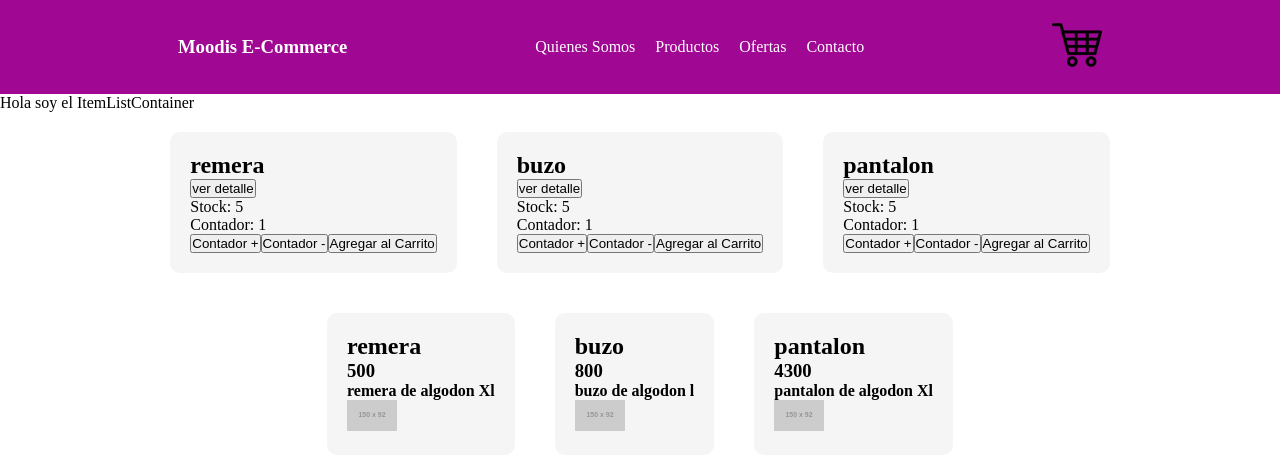
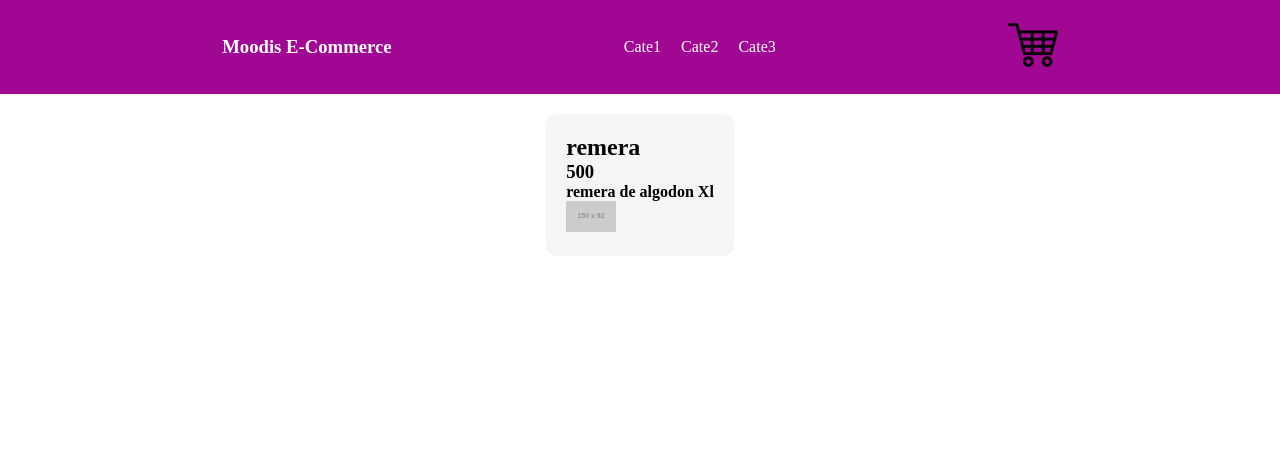
Before and after one commit to jdelaparra92/app_Joaquin_De_La_Parra, a React (Create React App) app: page /item/1 in a window 1280 px wide. Shown: the top 470 px of the page. Built offline with nearby package versions, Linux system fonts and the light colour scheme.

Commit message:
primer entrega del proyecto final

```diff
--- a/package.json
+++ b/package.json
@@ -8,6 +8,7 @@
     "@testing-library/user-event": "^12.8.3",
     "react": "^17.0.2",
     "react-dom": "^17.0.2",
+    "react-router-dom": "^5.3.0",
     "react-scripts": "4.0.3",
     "web-vitals": "^1.1.2"
   },
--- a/src/App.js
+++ b/src/App.js
@@ -2,15 +2,22 @@ import ItemDetailContainer from "./components/DetalleItems/ItemDetailContainer"
 import NavBar from "./components/header/NavBar"
 import ItemListContainer from "./components/ListaItems/ItemListContainer"
 import "./css/styles.css"
-
+import { BrowserRouter , Route , Switch} from "react-router-dom"
+import Cart from "./components/carritoCompras/Cart"
 const App = () => {
 
     return(
-        <>
+        <BrowserRouter>
         <NavBar/>
-        <ItemListContainer greeting= "Hola soy el ItemListContainer"/>
-        <ItemDetailContainer/>
-        </>
+
+
+    <Switch>
+        <Route path="/" component={ItemListContainer} exact/>
+        <Route path="/cate/:id" component={ItemListContainer}/>
+        <Route path="/item/:id" component={ItemDetailContainer}/>
+        <Route path="/cart" component={Cart}/>
+    </Switch>
+        </BrowserRouter>
     )
 }
 
--- a/src/components/DetalleItems/ItemDetailContainer.js
+++ b/src/components/DetalleItems/ItemDetailContainer.js
@@ -2,29 +2,35 @@ import ItemListDetail from "./ItemListDetail"
 import {useEffect} from "react"
 import {useState} from "react"
 import {u} from "../productos/ProductosLista"
+import { useParams } from "react-router-dom"
+
 const ItemDetailContainer = () => {
 
   const [itemsP,setItemsP] = useState([])
-
-
+  const parametros2 = useParams()
+  console.log(parametros2)
   useEffect(() => {
 
-    const operacion = new Promise((res,rej) => {
+    const operacion = new Promise((res) => {
 
         setTimeout(() => {
-          res(u)
+          if(parametros2.id){
 
+            res(u.filter(product=>product.id == parametros2.id))
+        }
+        else{
+            res(u)
+        }
         }, 2000)
 
       })
 
-      operacion.then((itemsP) => setItemsP (u))
+      operacion.then((resultado2) => {
+        setItemsP (resultado2)
 
-      operacion.catch(() => {
-          console.log("termino todo mal!!! ;(")
           })
 
-  },[])
+  })
 
 
 
--- a/src/components/ListaItems/Item.js
+++ b/src/components/ListaItems/Item.js
@@ -1,5 +1,6 @@
 import React from "react"
-import ItemCount from "../productos/ItemCount"
+import ItemCount from "../contador/ItemCount"
+import { Link } from "react-router-dom"
 
 const onAdd = (cantidad) => {
     console.log(cantidad)
@@ -12,7 +13,7 @@ return(
      <h2>{items.title}</h2>
 
       <button>
-       ver detalle
+      <Link to={`/item/${items.id}`}>ver detalle</Link>
       </button>
       <ItemCount stock={5} initial={1} onAdd={onAdd}/>
     </div>
--- a/src/components/ListaItems/ItemListContainer.js
+++ b/src/components/ListaItems/ItemListContainer.js
@@ -2,29 +2,40 @@ import ItemList from "./ItemList"
 import {useEffect} from "react"
 import {useState} from "react"
 import {u} from "../productos/ProductosLista"
+import { useParams } from "react-router-dom"
+
+
 const ItemListContainer = ({greeting}) => {
 
   const [itemsP,setItemsP] = useState([])
+  const parametros = useParams()
+
+console.log(parametros)
+  useEffect(() => {
 
 
-  useEffect(() => {
-
-    const operacion = new Promise((res,rej) => {
+    const operacion = new Promise((res) => {
 
         setTimeout(() => {
-          res(u)
+
+          if(parametros.id){
+
+            res(u.filter(product=>product.id == parametros.id))
+        }
+        else{
+            res(u)
+        }
 
         }, 2000)
 
       })
 
-      operacion.then((itemsP) => setItemsP (u))
+      operacion.then((resultado) => {
+        setItemsP (resultado)
 
-      operacion.catch(() => {
-          console.log("termino todo mal!!! ;(")
           })
 
-  },[])
+  })
 
 
 
--- /dev/null
+++ b/src/components/carritoCompras/Cart.js
@@ -0,0 +1,9 @@
+const Cart = () =>{
+    return(
+        <div>
+            pagina de carrito
+        </div>
+    )
+}
+
+export default Cart
--- a/src/components/header/CartWidget.js
+++ b/src/components/header/CartWidget.js
@@ -1,6 +1,7 @@
 import carrito from "./../../img/107831.png"
+import { Link } from "react-router-dom"
 const CartWidget = () =>
 <div>
-<img className="carrito" src={carrito} alt=""></img>
+<Link className="link_logo" to="/cart"><img className="carrito" src={carrito} alt=""></img></Link>
 </div>
 export default CartWidget
--- a/src/components/header/NavBar.js
+++ b/src/components/header/NavBar.js
@@ -1,13 +1,13 @@
 import CartWidget from "./CartWidget"
+import { Link } from "react-router-dom"
 const NavBar = () => {
     return(
     <div className="navContenedor">
-       <h3>Moodis E-Commerce</h3>
+        <Link className="link_logo" to="/"><h3>Moodis E-Commerce</h3></Link>
        <nav>
-           <a href="#">Quienes Somos</a>
-           <a href="#">Productos</a>
-           <a href="#">Ofertas</a>
-           <a href="#">Contacto</a>
+           <Link className="linkk" to="/cate/1">Cate1</Link>
+           <Link className="linkk" to="/cate/2">Cate2</Link>
+           <Link className="linkk" to="/cate/3">Cate3</Link>
        </nav>
        <CartWidget/>
     </div>
--- a/src/css/styles.css
+++ b/src/css/styles.css
@@ -12,14 +12,21 @@
     padding-bottom: 20px;
 }
 
-.navContenedor a{
+.navContenedor .linkk{
     text-decoration: none;
     padding: 10px 10px;
     color: white;
     transition: 0.6s;
 }
 
-.navContenedor a:hover{
+.navContenedor .link_logo{
+    text-decoration: none;
+    padding: 10px 10px;
+    color: white;
+    transition: 0.6s;
+}
+
+.navContenedor .linkk:hover{
 background-color: white;
 color:rgb(0, 0, 0);
 }
```
Also changed, not shown: src/components/contador/ItemCount.js (renamed from src/components/productos/ItemCount.js), 1 other file (tests, documents, lock files or other folders).
